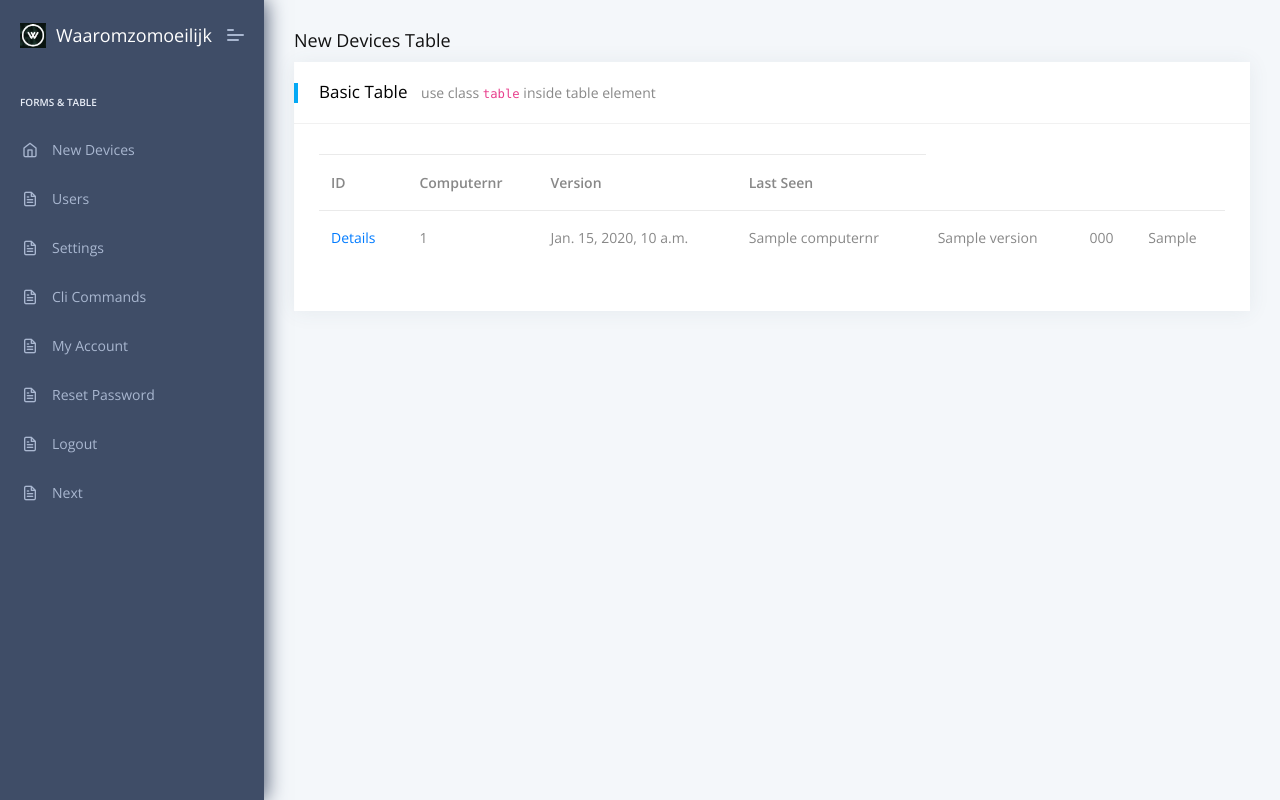
After one commit to muzammalrahim/pi, a Django app: template pidjango/xx/templates/xrpis_new.html in a window 1280 px wide. The commit adds this page. Run offline with Django 3.2, Linux system fonts and the light colour scheme; the template is opened without the code that fills it: most values are stand-ins (such as "Sample title", 1, 10 or a date in 2020); some libraries are stand-ins or nearby versions.

Commit message:
update changes

```diff
--- a/pidjango/pidjango/settings.py
+++ b/pidjango/pidjango/settings.py
@@ -64,6 +64,10 @@ TEMPLATES = [
                 'django.contrib.auth.context_processors.auth',
                 'django.contrib.messages.context_processors.messages',
             ],
+            'libraries': {
+                'my_templatetag': 'xx.templates.has_group',
+
+            },
         },
     },
 ]
--- a/pidjango/xx/templates/includes/sidebar.html
+++ b/pidjango/xx/templates/includes/sidebar.html
@@ -1,3 +1,4 @@
+{% load my_templatetag %}
 <nav class="pcoded-navbar">
     <div class="navbar-wrapper">
         <div class="navbar-brand header-logo">
@@ -15,18 +16,15 @@
                 <li class="nav-item pcoded-menu-caption">
                     <label>Forms & table</label>
                 </li>
+
+
+                {% if request.user|has_group:"admin" %}
                     <li data-username="form elements advance componant validation masking wizard picker select"
                         class="nav-item {% if 'ui-forms' in segment %} active {% endif %}">
                         <a href="{% url 'newrpi' %}" class="nav-link "><span class="pcoded-micon"><i
                                 class="feather icon-home"></i></span><span
                                 class="pcoded-mtext">New Devices</span></a>
                     </li>
-<!--               <li data-username="form elements advance componant validation masking wizard picker select"-->
-<!--                    class="nav-item {% if 'ui-forms' in segment %} active {% endif %}">-->
-<!--                    <a href="{% url 'new_devices' %}" class="nav-link "><span class="pcoded-micon"><i-->
-<!--                            class="feather icon-home"></i></span><span-->
-<!--                            class="pcoded-mtext">Home Devices</span></a>-->
-<!--                </li>-->
                     <li data-username="form elements advance componant validation masking wizard picker select"
                         class="nav-item {% if 'ui-forms' in segment %} active {% endif %}">
                         <a href="{% url 'users' %}" class="nav-link "><span class="pcoded-micon"><i
@@ -45,8 +43,45 @@
                                 class="feather icon-file-text"></i></span><span
                                 class="pcoded-mtext">Cli Commands</span></a>
                     </li>
+                    <li data-username="form elements advance componant validation masking wizard picker select"
+                        class="nav-item {% if 'ui-forms' in segment %} active {% endif %}">
+                        <a href="{% url 'myaccount' %}" class="nav-link "><span class="pcoded-micon"><i
+                                class="feather icon-file-text"></i></span><span
+                                class="pcoded-mtext">My Account</span></a>
+                    </li>
+                    <li data-username="form elements advance componant validation masking wizard picker select"
+                        class="nav-item {% if 'ui-forms' in segment %} active {% endif %}">
+                        <a href="{% url 'password' %}" class="nav-link "><span class="pcoded-micon"><i
+                                class="feather icon-file-text"></i></span><span
+                                class="pcoded-mtext">Reset Password</span></a>
+                    </li>
+                    <li data-username="form elements advance componant validation masking wizard picker select"
+                        class="nav-item {% if 'ui-forms' in segment %} active {% endif %}">
+                        <a href="/" class="nav-link "><span class="pcoded-micon"><i
+                                class="feather icon-file-text"></i></span><span
+                                class="pcoded-mtext">Logout</span></a>
+                    </li>
 
-
+                    <li data-username="form elements advance componant validation masking wizard picker select"
+                        class="nav-item {% if 'ui-forms' in segment %} active {% endif %}">
+                        <a href="{% url 'nextcloud' %}" class="nav-link "><span class="pcoded-micon"><i
+                                class="feather icon-file-text"></i></span><span
+                                class="pcoded-mtext">Next</span>
+                        </a>
+                    </li>
+                {% else %}
+                    <li data-username="form elements advance componant validation masking wizard picker select"
+                        class="nav-item {% if 'ui-forms' in segment %} active {% endif %}">
+                        <a href="{% url 'newrpi' %}" class="nav-link "><span class="pcoded-micon"><i
+                                class="feather icon-home"></i></span><span
+                                class="pcoded-mtext">New Devices</span></a>
+                    </li>
+                    <li data-username="form elements advance componant validation masking wizard picker select"
+                        class="nav-item {% if 'ui-forms' in segment %} active {% endif %}">
+                        <a href="{% url 'clicommands' %}" class="nav-link "><span class="pcoded-micon"><i
+                                class="feather icon-file-text"></i></span><span
+                                class="pcoded-mtext">Cli Commands</span></a>
+                    </li>
                     <li data-username="form elements advance componant validation masking wizard picker select"
                         class="nav-item {% if 'ui-forms' in segment %} active {% endif %}">
                         <a href="{% url 'myaccount' %}" class="nav-link "><span class="pcoded-micon"><i
@@ -74,8 +109,10 @@
                         </a>
                     </li>
 
+                {% endif %}
+
+
             </ul>
-
 
 
         </div>
--- /dev/null
+++ b/pidjango/xx/templates/xrpis_new.html
@@ -0,0 +1,76 @@
+{% extends "home.html" %}
+
+{% block title %} UI Tables {% endblock %}
+
+<!-- Specific CSS goes HERE -->
+{% block stylesheets %}{% endblock stylesheets %}
+
+{% block content %}
+
+<div class="pcoded-content">
+    <div class="pcoded-inner-content">
+        <!-- [ breadcrumb ] start -->
+        <div class="page-header">
+            <div class="page-block">
+                <div class="row align-items-center">
+                    <div class="col-md-12">
+                        <div class="page-header-title">
+                            <h5 class="m-b-10">New Devices Table</h5>
+                        </div>
+                    </div>
+                </div>
+            </div>
+        </div>
+        <!-- [ breadcrumb ] end -->
+        <div class="main-body">
+            <div class="page-wrapper">
+                <!-- [ Main Content ] start -->
+                <div class="row">
+                    <!-- [ basic-table ] start -->
+                    <div class="col-xl-12">
+                        <div class="card">
+                            <div class="card-header">
+                                <h5>Basic Table </h5>
+                                <span class=D-block m-t-5">use class <code>table</code> inside table element</span>
+                            </div>
+                            <div class="card-block table-border-style">
+                                <div class="table-responsive">
+                                    <table class="table">
+                                        <thead>
+                                        <tr>
+                                            <th>ID</th>
+                                            <th>Computernr</th>
+                                            <th>Version</th>
+                                            <th>Last Seen</th>
+
+                                        </tr>
+                                        </thead>
+                                        {% for list in newrpis %}
+                                        <tbody>
+                                        <td><a href="rpiedit/{{ list.id }}">Details</a>&nbsp;
+                                        <td>{{ list.id }}</td>
+                                        <td>{{ list.created }}</td>
+                                        <td>{{ list.computernr }}</td>
+                                        <td>{{ list.version }}</td>
+                                        <td>{{list.activation_code}}</td>
+                                        <td>{{list.last_seen}}</td>
+
+                                        {% endfor %}
+                                        <!--                                        <button type="button" class="btn btn-danger" title="btn btn-danger" data-toggle="tooltip">Danger</button>-->
+                                        </tbody>
+                                    </table>
+                                </div>
+                            </div>
+                        </div>
+                    </div>
+                </div>
+                <!-- [ Main Content ] end -->
+            </div>
+        </div>
+    </div>
+</div>
+
+{% endblock content %}
+
+<!-- Specific Page JS goes HERE  -->
+{% block javascripts %}{% endblock javascripts %}
--- a/pidjango/xx/views.py
+++ b/pidjango/xx/views.py
@@ -17,6 +17,8 @@ from django.views import View
 from django.utils.decorators import method_decorator
 from django.views.decorators.clickjacking import xframe_options_sameorigin
 from django.views.decorators.clickjacking import xframe_options_sameorigin
+from django import template
+from .models import Xuser
 
 
 def add_device_to_user(newrpi_id, user_id):
@@ -781,7 +783,7 @@ def xrpis(request):
         xuser = Xuser.objects.get(userid=request.session['userid'])
         context['menu'] = xuser.get_menu()
         context['newrpis'] = table_bg_color(Rpi.objects.filter(xuser_id=xuser.id).order_by('created'))
-        return render(request, 'xrpis.html', context)
+        return render(request, 'xrpis_new.html', context)
 
 
 @xframe_options_sameorigin
```
Also changed, not shown: pidjango/xx/templates/has_group.py (added, +14 -0 lines). Lines whose indentation alone changed are shown as unchanged.
